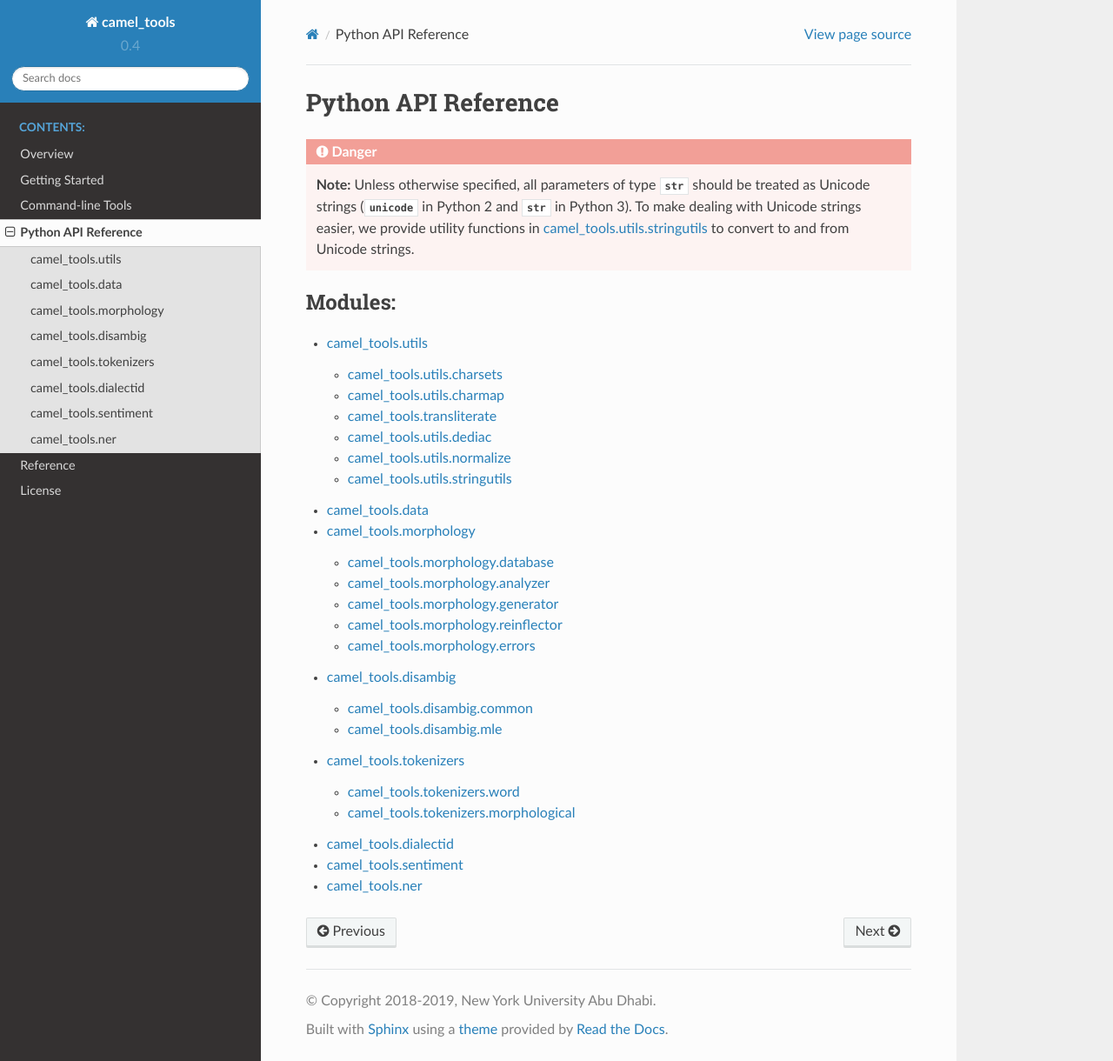
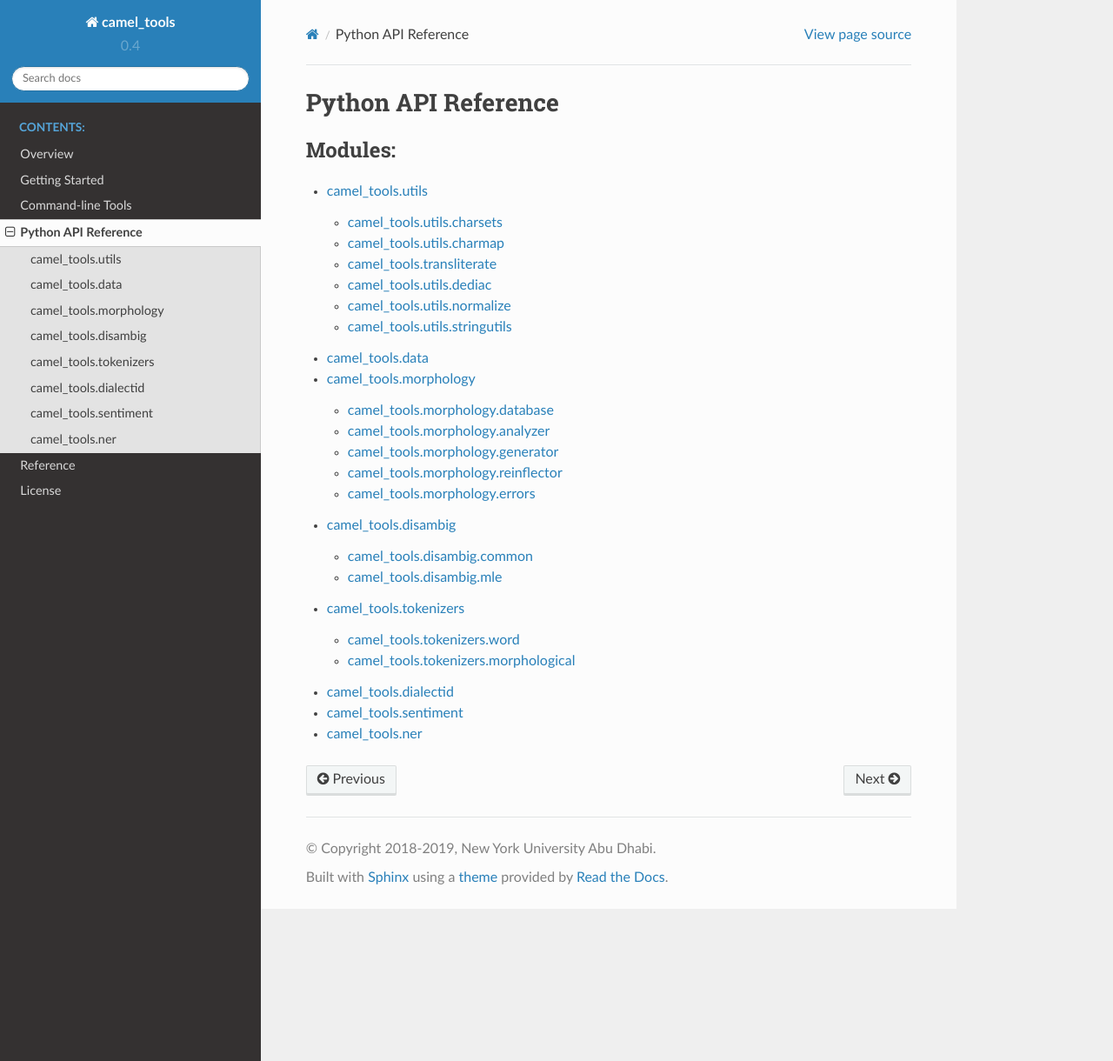
Before and after one commit to CAMeL-Lab/camel_tools, a Sphinx documentation site: the page built from docs/source/api.rst, in a window 1280 px wide and 1220 px high. Shown: the whole window at 87% size. Built offline with Sphinx 7.4.7 and the Read the Docs theme 2.0.0, drawn with Linux system fonts in a browser that asks for light colours.

Commit message:
Removed Python 2.7 string warning in docs.

```diff
--- a/docs/source/api.rst
+++ b/docs/source/api.rst
@@ -1,12 +1,5 @@
 Python API Reference
 ====================
-
-.. DANGER::
-   **Note:** Unless otherwise specified, all parameters of type :obj:`str`
-   should be treated as Unicode strings (:obj:`unicode` in Python 2 and
-   :obj:`str` in Python 3). To make dealing with Unicode strings easier,
-   we provide utility functions in :doc:`api/utils/stringutils` to
-   convert to and from Unicode strings.
 
 .. toctree::
    :maxdepth: 2
```
